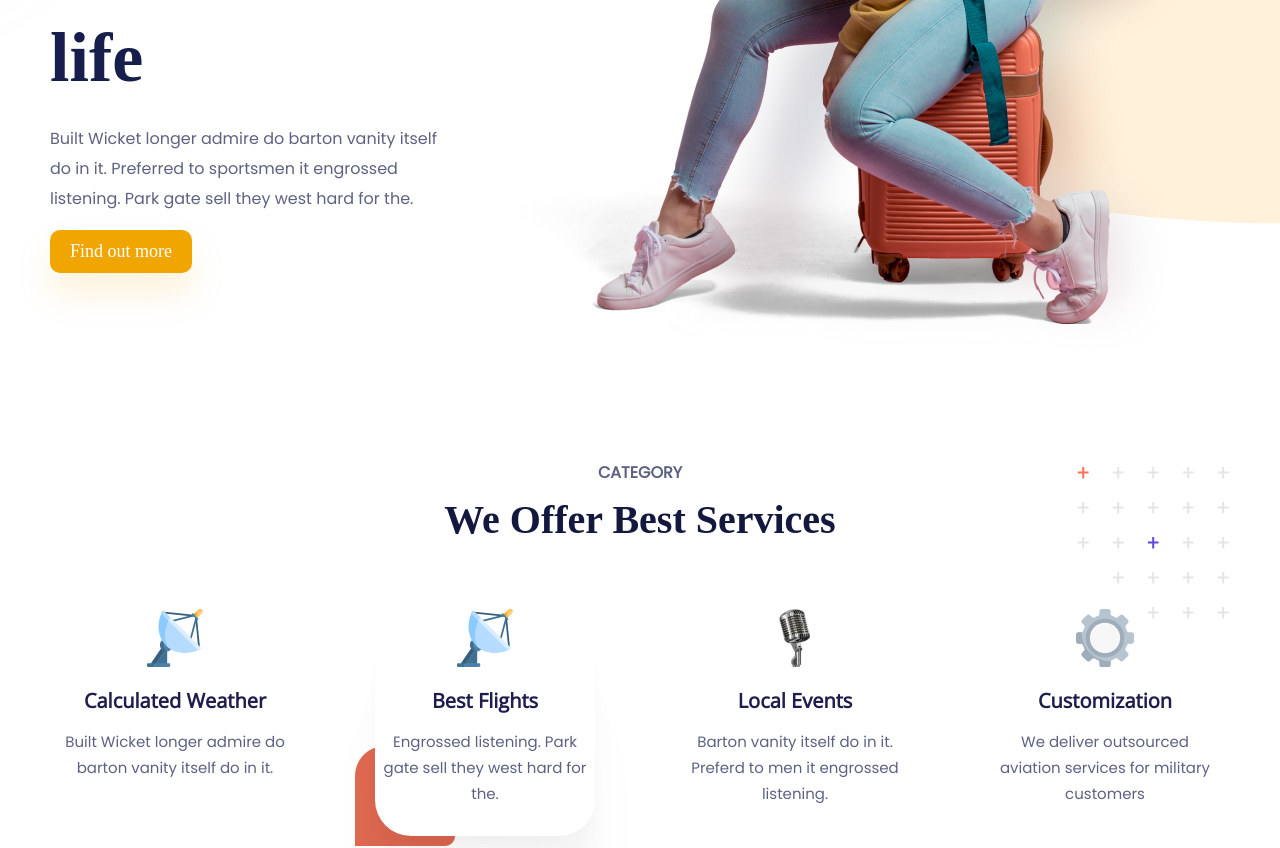
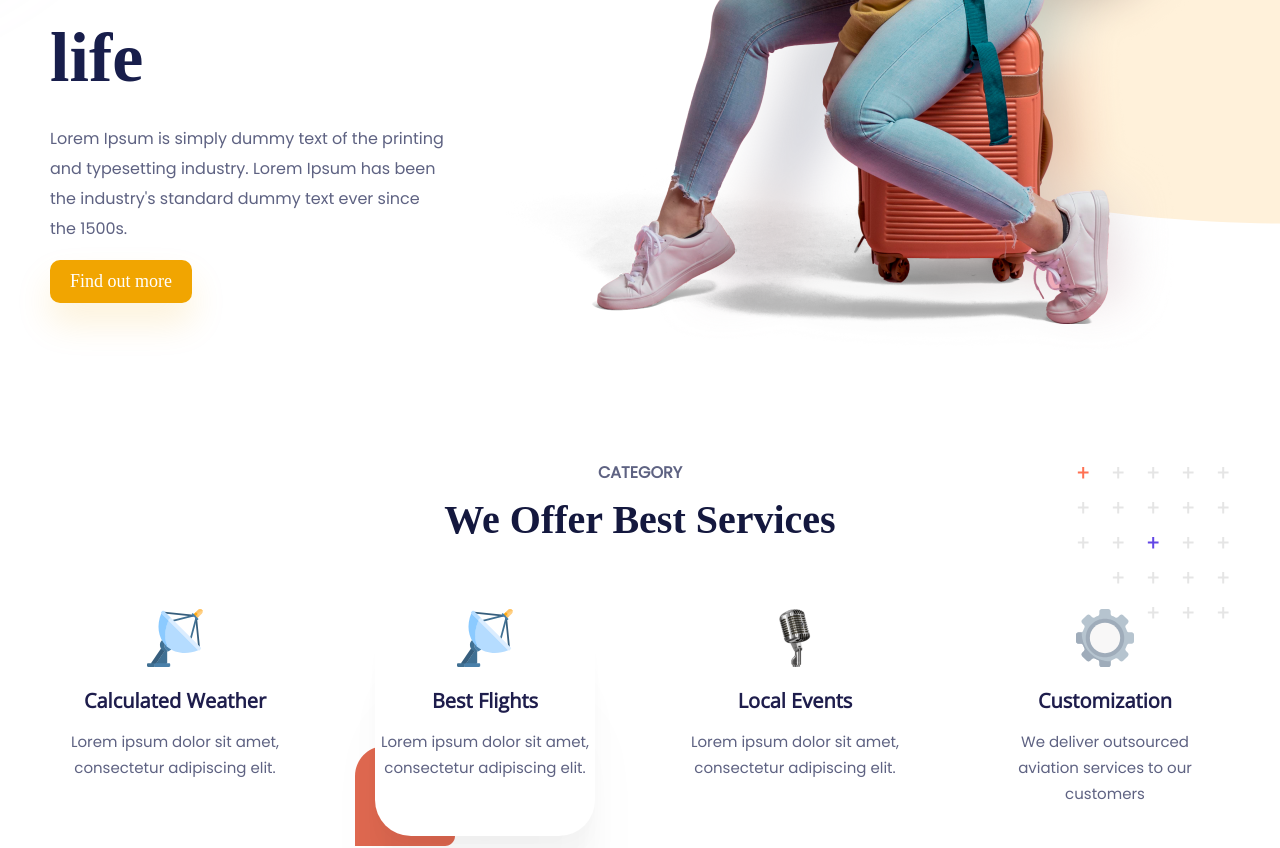
Before and after one commit to mTayo/jadoo, a Next.js app: page / in a window 1280 px wide. Shown: the part 500-1348 px from the top of the page. Built offline with nearby package versions, Linux system fonts and the light colour scheme; a web font is replaced by a local one.

Commit message:
web responsive

```diff
--- a/components/Header.tsx
+++ b/components/Header.tsx
@@ -67,7 +67,7 @@ const Header = () => {
                             and full life
                             </div>
                             <p className='tertiary-text'>
-                                Built Wicket longer admire do barton vanity itself do in it. Preferred to sportsmen it engrossed listening. Park gate sell they west hard for the.
+                            Lorem Ipsum is simply dummy text of the printing and typesetting industry. Lorem Ipsum has been the industry&apos;s standard dummy text ever since the 1500s.
                             </p>
                             <div className='cta'>
                                 <motion.div
--- a/components/Services.tsx
+++ b/components/Services.tsx
@@ -26,7 +26,7 @@ const Services = () => {
                                 Calculated Weather
                             </h5>
                             <p>
-                                Built Wicket longer admire do barton vanity itself do in it.
+                            Lorem ipsum dolor sit amet, consectetur adipiscing elit.
                             </p>
                         </div>
                     </div>
@@ -42,7 +42,7 @@ const Services = () => {
                                  Best Flights
                             </h5>
                             <p>
-                                Engrossed listening. Park gate sell they west hard for the.
+                                Lorem ipsum dolor sit amet, consectetur adipiscing elit.
                             </p>
                         </div>
                         <div className='selected-card-floating' />
@@ -59,7 +59,7 @@ const Services = () => {
                                 Local Events
                             </h5>
                             <p>
-                                Barton vanity itself do in it. Preferd to men it engrossed listening.
+                                Lorem ipsum dolor sit amet, consectetur adipiscing elit.
                             </p>
                         </div>
                     </div>
@@ -76,8 +76,7 @@ const Services = () => {
                             </h5>
                             <p>
                             We deliver outsourced
-                            aviation services for
-                            military customers
+                            aviation services to our customers
                             </p>
                         </div>
                     </div>
--- a/components/Subscription.tsx
+++ b/components/Subscription.tsx
@@ -8,7 +8,7 @@ const Subscription = () => {
             <div className='subscription-box '>
                 <h5>
                     Subscribe to get information, latest news and other<br/>
-                    interesting offers about Jadoo
+                    interesting offers from Jadoo
                 </h5>
                 <div className="spiral_left_floating" />
                 <div className="spiral_right_floating"/>
```
